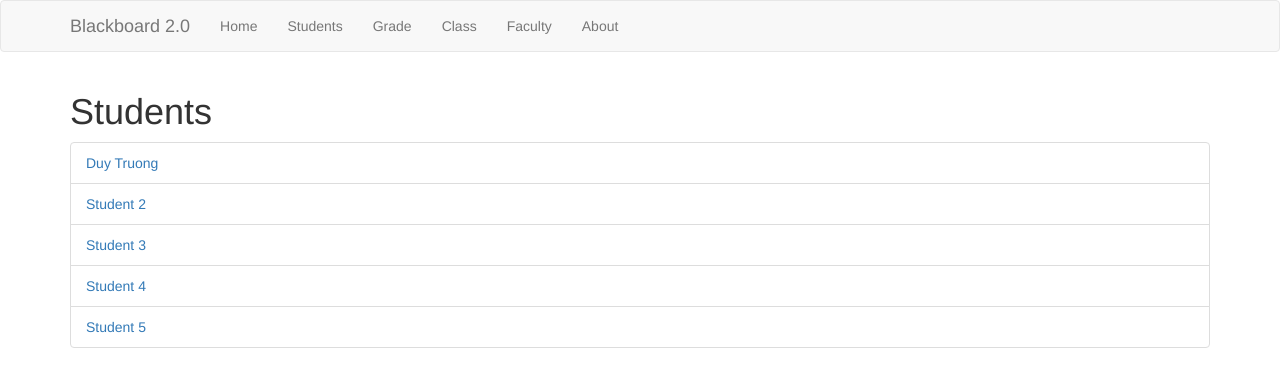
After one commit to michaelly92/SEUHDSpring2020, a Flask app: page /students in a window 1280 px wide. The commit adds this page. Shown: the top 387 px of the page. Run offline with Flask 2, Linux system fonts and the light colour scheme; some libraries are stand-ins or nearby versions.

Commit message:
update student data w/o mySq

```diff
--- a/Blackboard/app.py
+++ b/Blackboard/app.py
@@ -1,10 +1,21 @@
 from flask import Flask, render_template
+from data import Students
+
 
 app = Flask (__name__)
+Students = Students ()
 
 @app.route('/')
 def index():
     return render_template('home.html')
+
+@app.route('/students')
+def students():
+    return render_template('students.html', students = Students)
+
+@app.route('/student/<string:id>/')
+def student(id):
+    return render_template('student.html', id=id)
 
 @app.route('/about')
 def about():
--- a/Blackboard/templates/includes/_navbar.html
+++ b/Blackboard/templates/includes/_navbar.html
@@ -16,7 +16,7 @@
         <div id="navbar" class="collapse navbar-collapse">
           <ul class="nav navbar-nav">
             <li><a href="/">Home</a></li>
-            <li><a href="/student">Student</a></li>
+            <li><a href="/students">Students</a></li>
             <li><a href="/grade">Grade</a></li>
             <li><a href="/class">Class</a></li>
             <li><a href="/faculty">Faculty</a></li>
--- /dev/null
+++ b/Blackboard/templates/students.html
@@ -0,0 +1,11 @@
+{% extends 'layout.html' %}
+
+{% block body %}
+  <h1>Students</h1>
+  <ul class ="list-group">
+    {% for students in students %}
+        <li class="list-group-item"><a href="student/{{students.id}}">{{students.name}}</a></li>
+
+    {% endfor %}
+  </ul>
+{% endblock %}
```
Also changed, not shown: Blackboard/data.py (added, +35 -0 lines), Blackboard/templates/student.html (added, +7 -0 lines).
